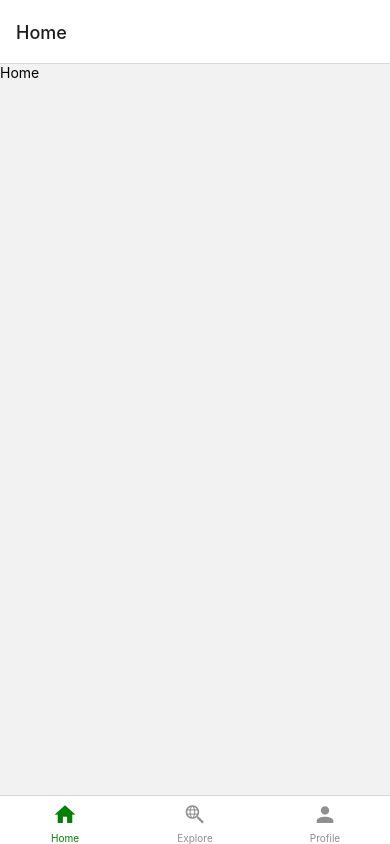
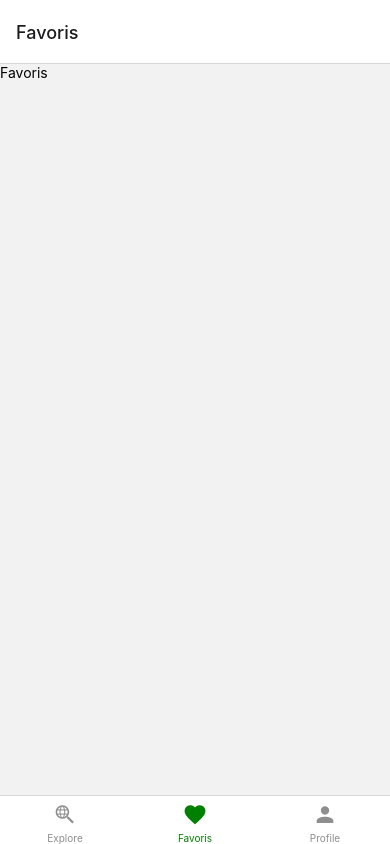
Before and after one commit to abdoulkarim22/APP-NI, a React Native app: screen /Favoris in a window 390 px wide. Built offline with nearby package versions, Linux system fonts and the light colour scheme.

Commit message:
delete home notifications

```diff
--- a/App.js
+++ b/App.js
@@ -1,11 +1,11 @@
 import * as React from 'react';
-import { Text, View } from 'react-native';
+import { Text, View,StyleSheet } from 'react-native';
 import { NavigationContainer } from '@react-navigation/native';
 import { createBottomTabNavigator } from '@react-navigation/bottom-tabs';
 import { MaterialCommunityIcons } from '@expo/vector-icons';
 import Profile from './components/Profile';
-import Home from './components/Home';
 import Search from './components/Search';
+import Favoris from './components/Favoris';
 
 const Tab = createBottomTabNavigator();
 
@@ -17,17 +17,7 @@ function MyTabs() {
         tabBarActiveTintColor: 'green',
       }}
     >
-      <Tab.Screen
-        name="Home"
-        component={Home}
-        options={{
-          tabBarLabel: 'Home',
-          tabBarIcon: ({ color, size }) => (
-            <MaterialCommunityIcons name="home" color={color} size={size} />
-          ),
-        }}
-      />
-      <Tab.Screen
+       <Tab.Screen
         name="Search"
         component={Search}
         options={{
@@ -35,6 +25,18 @@ function MyTabs() {
           tabBarIcon: ({ color, size }) => (
             <MaterialCommunityIcons name="search-web" size={size} color={color}  />
           ),
+        }}
+      />
+         <Tab.Screen
+        name='Favoris'
+        component={Favoris}
+        options={{
+          tabBarLabel: 'Favoris',
+          tabBarIcon: ({ color, size }) => (
+
+            <MaterialCommunityIcons name="heart" color={color} size={size} />
+          ),
+
         }}
       />
       <Tab.Screen
@@ -56,7 +58,7 @@ function MyTabs() {
 export default function App() {
   return (
     <NavigationContainer>
-      <MyTabs />
+      <MyTabs/>
     </NavigationContainer>
   );
 }
--- a/components/Home.js
+++ b/components/Favoris.js
@@ -1,10 +1,10 @@
 import { View, Text } from 'react-native'
 import React from 'react'
 
-export default function Home() {
+export default function Favoris() {
   return (
     <View>
-      <Text>Home</Text>
+      <Text>Favoris</Text>
     </View>
   )
 }
```
